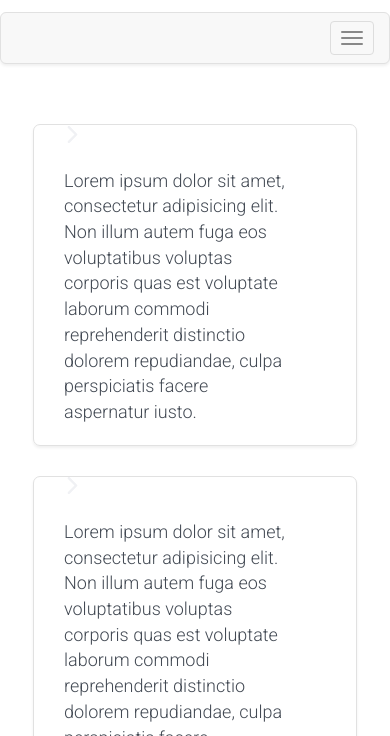
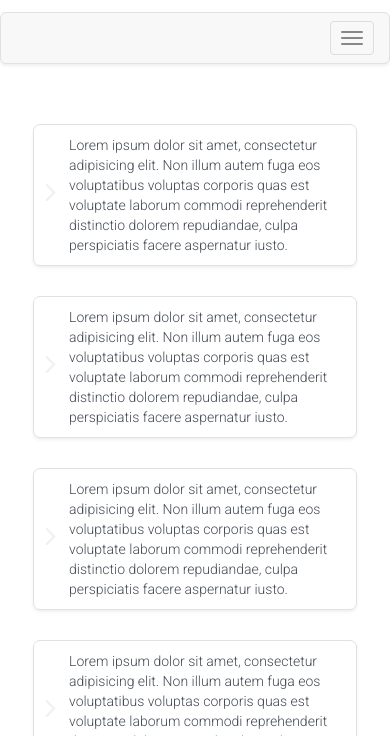
Before and after one commit to alex1976666/Aerodesign, a plain HTML site: page faq.html in a window 390 px wide. Shown: the part 108-844 px from the top of the page. Drawn offline with Linux system fonts and the light colour scheme.

Commit message:
faq-adapt

```diff
--- a/less/style.less
+++ b/less/style.less
@@ -2166,6 +2166,9 @@ form .helios-palitre{
 
 
    .accordion{
+      .accordion-item{
+         font-size: 0;
+      }
 
 
    p{
@@ -2723,6 +2726,18 @@ form .helios-palitre{
 .wedding-set__vip, .xs-margin{
    margin-bottom: 20px;
 }
+
+
+// faq
+
+
+.faq .accordion .accordion-item p{
+   font-size: 14px;
+   padding: 10px;
+}
+.faq .accordion .accordion-item i{
+   margin-left: 8px;
+}
 }
 
 
```
Also changed, not shown: faq.html (+2 -1 lines), index.html (+1 -1 lines), css/style.css.
